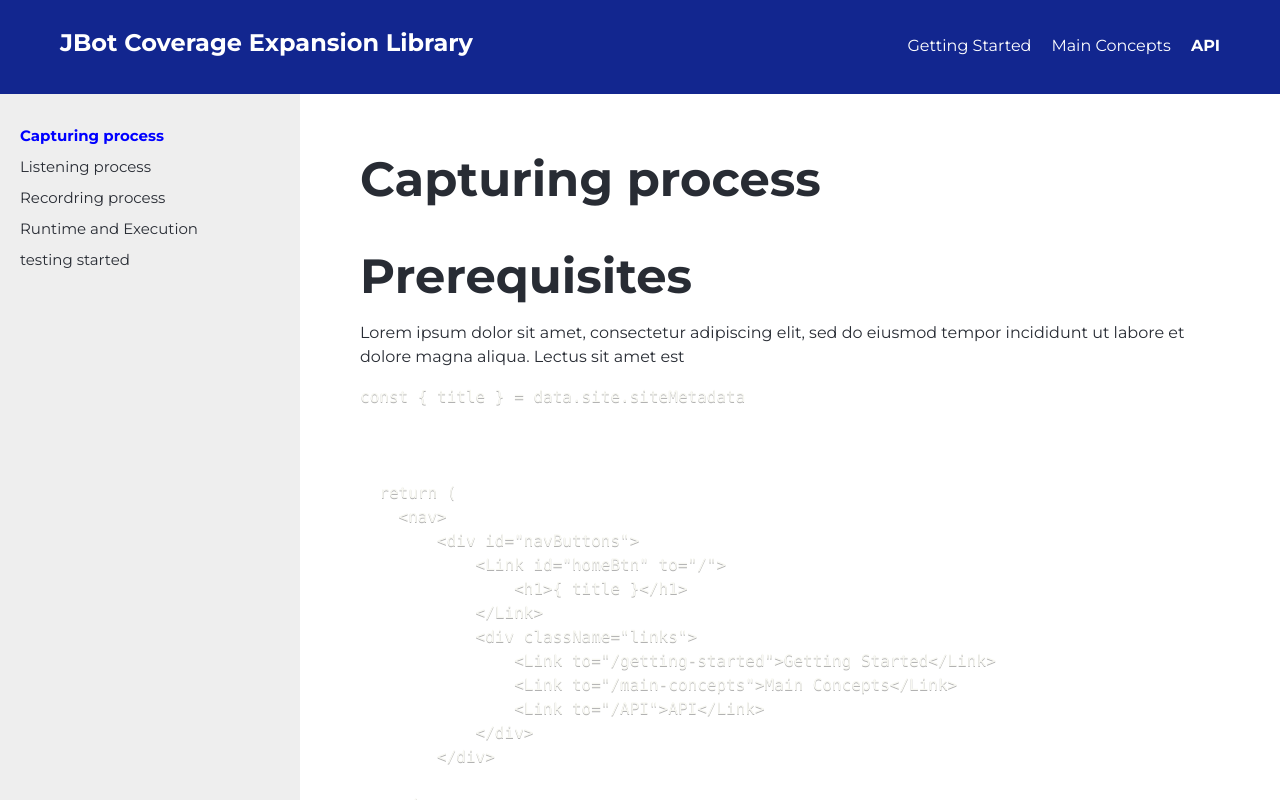
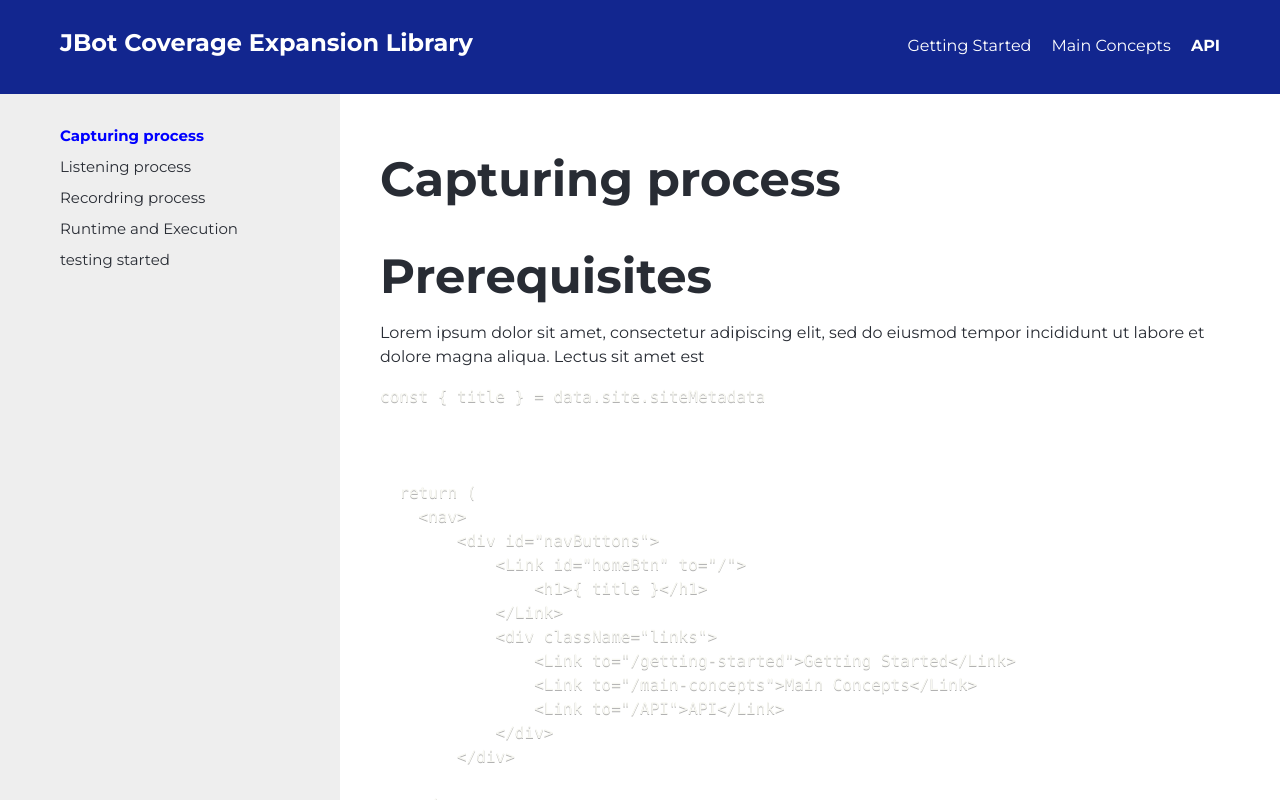
Before and after one commit to mosishuchman/coverage-documentation-site, a Gatsby site: page /articles/capturing-process in a window 1280 px wide. Built offline with nearby package versions, Linux system fonts and the light colour scheme; Gatsby itself is replaced by a stand-in of ours; some packages are replaced by stand-ins of ours; code samples lack their colours.

Commit message:
updated css for atricles template

```diff
--- a/src/pages/articles.js
+++ b/src/pages/articles.js
@@ -8,8 +8,6 @@ export default function ArticleDetails0({ data }) {
     const { title } = data.markdownRemark.frontmatter
 
     const articles = data.allMarkdownRemark.nodes
-
-    console.log(data);
 
     navigate("/articles/capturing-process");
 
--- a/src/pages/main-concepts.js
+++ b/src/pages/main-concepts.js
@@ -4,7 +4,7 @@ import Layout from '../components/Layout';
 export default function MainConCepts() {
   return (
       <Layout>
-        <div>
+        <div style={{ maxWidth: 800, margin: "auto", textAlign: "left" }}>
             <h1>Main Concepts</h1>
             <p>Lorem ipsum dolor sit amet, consectetur adipiscing elit, sed do eiusmod tempor incididunt ut labore et dolore magna aliqua. Ut enim ad minim veniam, quis nostrud exercitation ullamco laboris nisi ut aliquip ex ea commodo consequat. Duis aute irure dolor in reprehenderit in voluptate velit esse cillum dolore eu fugiat nulla pariatur. Excepteur sint occaecat cupidatat non proident, sunt in culpa qui officia deserunt mollit anim id est laborum.</p>
             <p>Lorem ipsum dolor sit amet, consectetur adipiscing elit, sed do eiusmod tempor incididunt ut labore et dolore magna aliqua. Ut enim ad minim veniam, quis nostrud exercitation ullamco laboris nisi ut aliquip ex ea commodo consequat. Duis aute irure dolor in reprehenderit in voluptate velit esse cillum dolore eu fugiat nulla pariatur. Excepteur sint occaecat cupidatat non proident, sunt in culpa qui officia deserunt mollit anim id est laborum.</p>
--- a/src/styles/article-details.module.css
+++ b/src/styles/article-details.module.css
@@ -12,7 +12,7 @@
   .portfolio {
     margin-left: 300px;
     text-align: left;
-    padding: 0px 20px;
+    padding: 0px 20px 0px 40px;
     max-width: 900px;
     margin-right: auto;
 
--- a/src/styles/global.css
+++ b/src/styles/global.css
@@ -79,9 +79,9 @@ footer p {
 
 
 .sidenav {
-  height: 100%; /* Full-height: remove this if you want "auto" height */
-  width: 300px; /* Set the width of the sidebar */
-  position: fixed; /* Fixed Sidebar (stay in place on scroll) */
+  height: 100%;  /* Full-height: remove this if you want "auto" height */
+  width: calc((100% - 1200px)/2 + 300px);
+  position: fixed;  /* Fixed Sidebar (stay in place on scroll) */
   z-index: 1; /* Stay on top */
   top: 0px; /* Stay at the top */
   left: 0;
@@ -92,6 +92,7 @@ footer p {
 
 /* The navigation menu links */
 .sidenav a {
+    margin-left: calc(100% - 300px);
     padding: 6px 6px 6px 20px;
     text-decoration: none;
     font-size: 15px;
```
